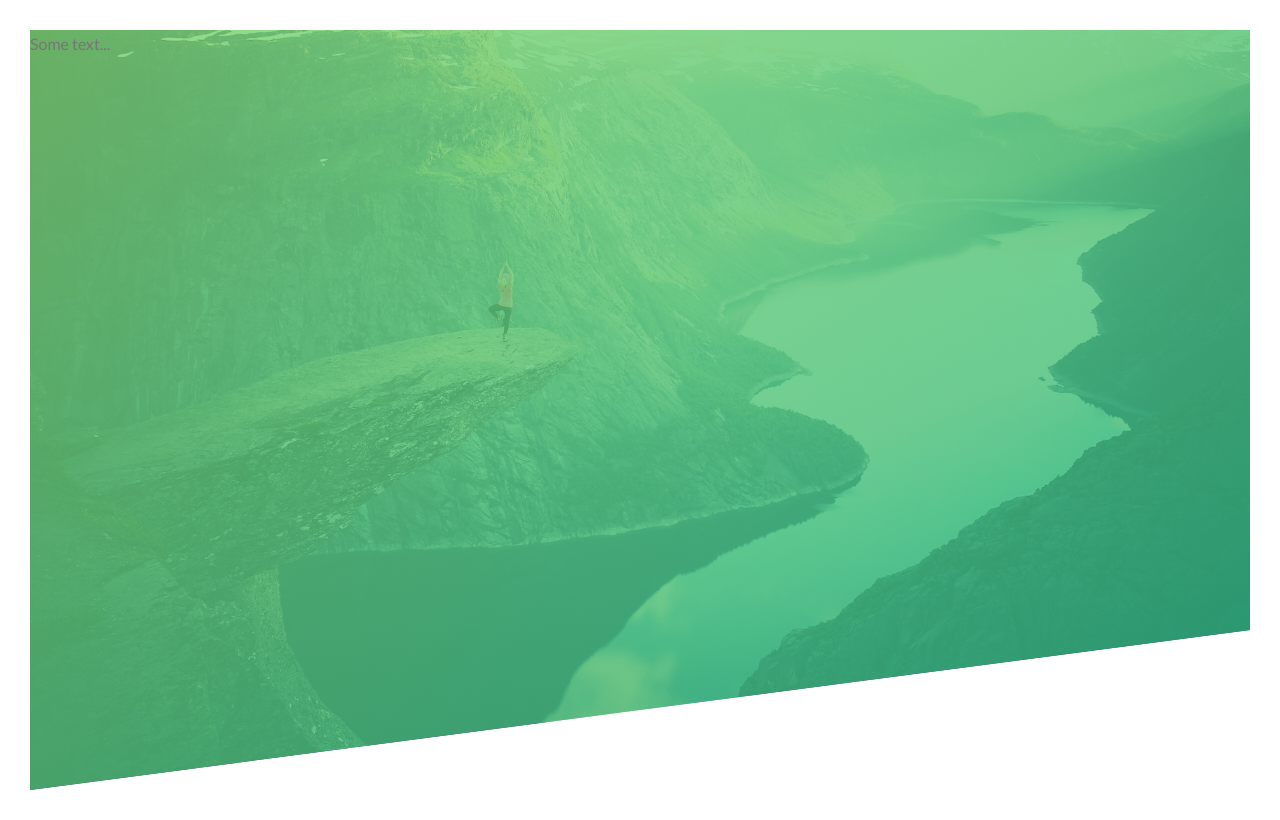
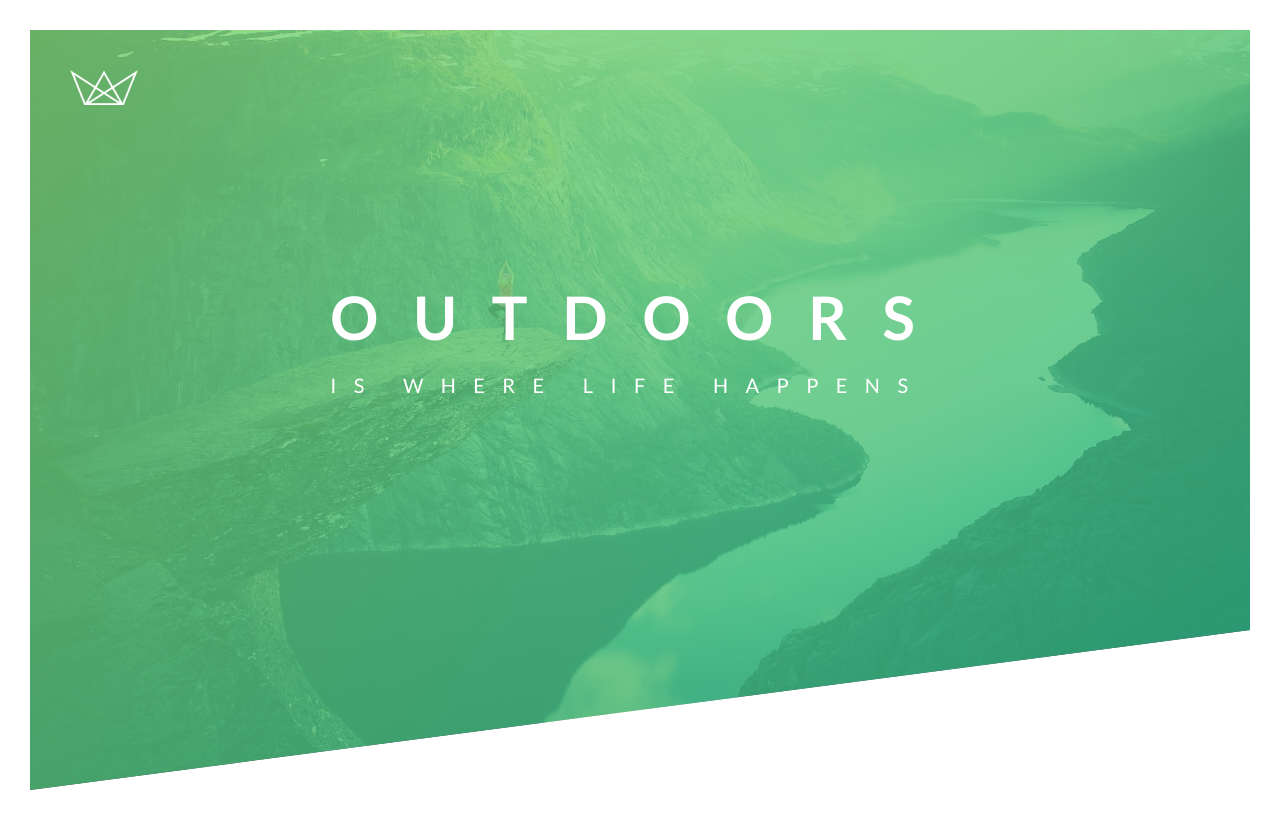
Before and after one commit to trykhov/Advanced-CSS-Course, a plain HTML site: page Natours/starter/index.html in a window 1280 px wide. Drawn offline with Linux system fonts and the light colour scheme; files that its build step writes are made by us from their sources.

Commit message:
adding title and logo to header

```diff
--- a/Natours/starter/css/style.css
+++ b/Natours/starter/css/style.css
@@ -33,4 +33,42 @@ body {
     background-size: cover;
     background-position: top; /* top doesn't get cropped out */
     clip-path: polygon(0 0, 100% 0, 100% 75vh, 0 100%);
+    position: relative;
 }
+
+.logo-box {
+    position: absolute;
+    top: 40px;
+    left: 40px;
+}
+
+.logo {
+    height: 35px;
+}
+
+.text-box {
+    position: absolute;
+    top: 40%;
+    left: 50%;
+    transform: translate(-50%, -50%); /* shifts in relation to the element and not the parent itself */
+}
+
+.heading-primary {
+    color: #fff;
+    text-transform: uppercase;
+
+}
+
+.heading-primary-main {
+    display: block;
+    font-size: 60px;
+    font-weight: 700;
+    letter-spacing: 35px;
+}
+
+.heading-primary-sub {
+    display: block;
+    font-size: 20px;
+    font-weight: 400;
+    letter-spacing: 17.4px;
+}
--- a/Natours/starter/index.html
+++ b/Natours/starter/index.html
@@ -14,7 +14,16 @@
     </head>
     <body>
         <header class="header">
-            Some text...
+            <div class="logo-box">
+                <img src="img/logo-white.png" alt="Logo" class="logo">
+            </div>
+
+            <div class="text-box">
+                <h1 class="heading-primary">
+                    <span class="heading-primary-main">Outdoors</span>
+                    <span class="heading-primary-sub">is where life happens</span>
+                </h1>
+            </div>
         </header>
     </body>
 </html>
```
